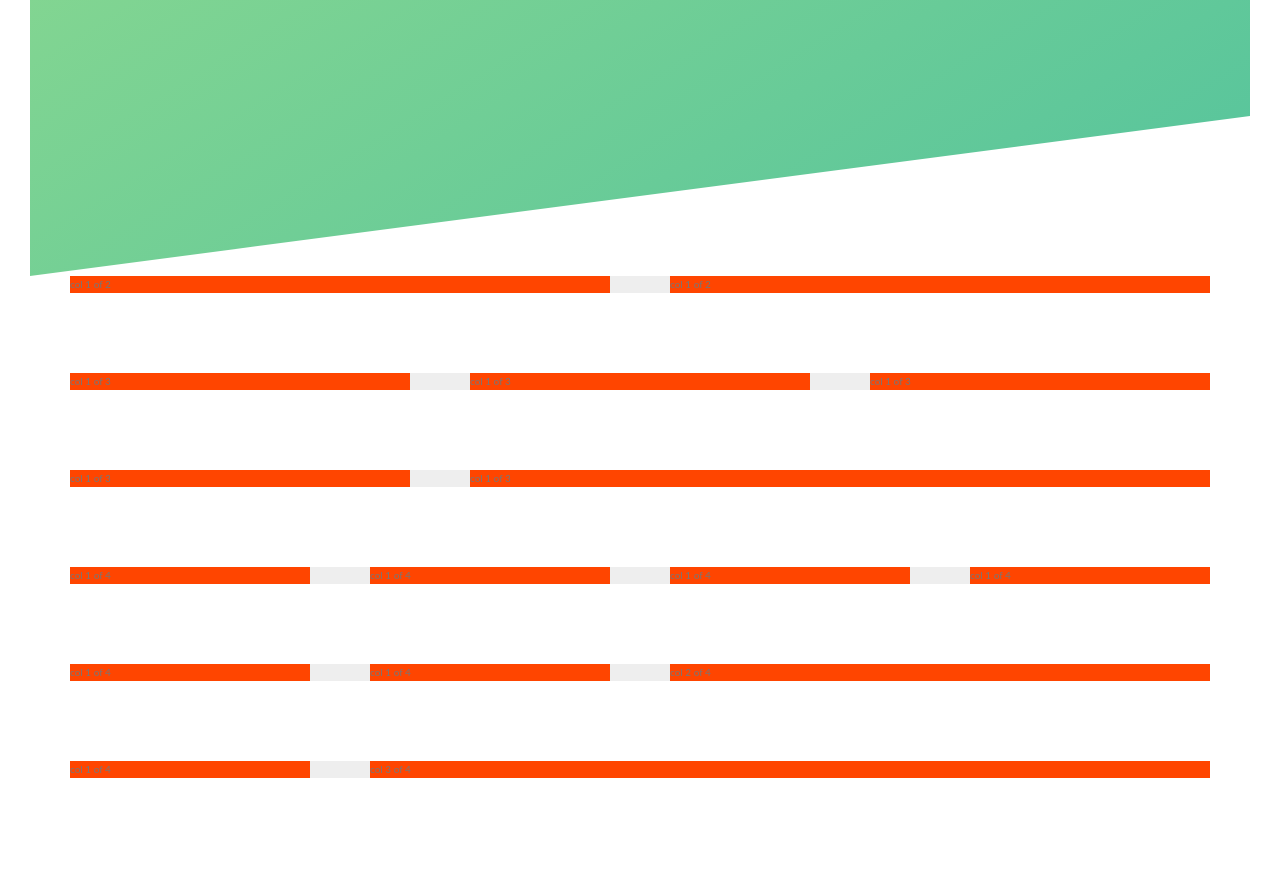
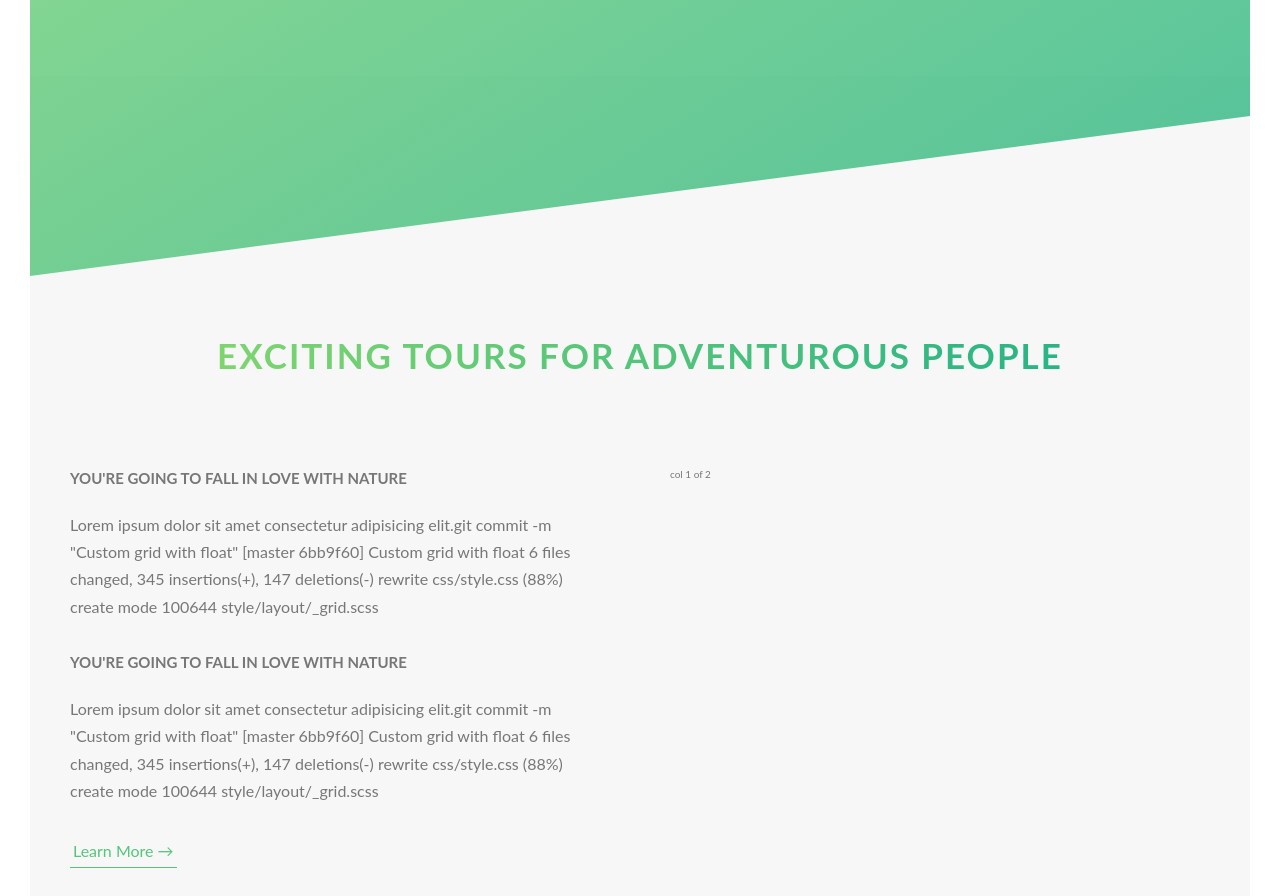
Before and after one commit to binhussen/tour-website, a website: page index.html in a window 1280 px wide. Shown: the part 514-1410 px from the top of the page. Before the commit the page ends 1322 px from the top, so only its background shows below. Drawn offline with Linux system fonts and the light colour scheme.

Commit message:
Add about section

```diff
--- a/index.html
+++ b/index.html
@@ -22,8 +22,42 @@
 				<a href="#" class="btn btn--white btn--animate">Discover our tours</a>
 			</div>
 		</header>
+		<main>
+			<section class="section-about">
+				<div class="u-center-text u-margin-bottom-big">
+					<h2 class="heading-secondary">
+						Exciting tours for adventurous people
+					</h2>
+				</div>
 
-		<section class="grid">
+				<div class="row">
+					<div class="col-1-of-2">
+						<h3 class="heading-tertiary u-margin-bottom-small">
+							You're going to fall in love with nature
+						</h3>
+						<p class="paragraph">
+							Lorem ipsum dolor sit amet consectetur adipisicing elit.git commit
+							-m "Custom grid with float" [master 6bb9f60] Custom grid with
+							float 6 files changed, 345 insertions(+), 147 deletions(-) rewrite
+							css/style.css (88%) create mode 100644 style/layout/_grid.scss
+						</p>
+						<h3 class="heading-tertiary u-margin-bottom-small">
+							You're going to fall in love with nature
+						</h3>
+						<p class="paragraph">
+							Lorem ipsum dolor sit amet consectetur adipisicing elit.git commit
+							-m "Custom grid with float" [master 6bb9f60] Custom grid with
+							float 6 files changed, 345 insertions(+), 147 deletions(-) rewrite
+							css/style.css (88%) create mode 100644 style/layout/_grid.scss
+						</p>
+
+						<a href="#" class="btn-text">Learn More &rarr;</a>
+					</div>
+					<div class="col-1-of-2">col 1 of 2</div>
+				</div>
+			</section>
+		</main>
+		<!-- <section class="grid">
 			<div class="row">
 				<div class="col-1-of-2">col 1 of 2</div>
 				<div class="col-1-of-2">col 1 of 2</div>
@@ -55,6 +89,6 @@
 				<div class="col-1-of-4">col 1 of 4</div>
 				<div class="col-3-of-4">col 3 of 4</div>
 			</div>
-		</section>
+		</section> -->
 	</body>
 </html>
--- a/style/abstracts/_variables.scss
+++ b/style/abstracts/_variables.scss
@@ -9,6 +9,9 @@ $color-black: #000;
 
 $color-gey-light-1: #f7f7f7;
 
+//font
+$default-font-size: 1.6rem;
+
 // grid
 $grid-width: 114rem;
 $gutter-vertical: 8rem;
--- a/style/base/_typography.scss
+++ b/style/base/_typography.scss
@@ -1,6 +1,6 @@
 /** @format */
 body {
-	font-family: "Lato", sans-serif;
+	font-family: 'Lato', sans-serif;
 	font-weight: 400;
 	/* font-size: 1.6rem; */
 	line-height: 1.7;
@@ -31,3 +31,37 @@ body {
 		animation: moveInRight 1s ease-out;
 	}
 }
+
+.heading-secondary {
+	font-size: 3.5rem;
+	text-transform: uppercase;
+	font-weight: 700;
+	background-image: linear-gradient(
+		to right,
+		$color-primary-light,
+		$color-primary-dark
+	);
+	display: inline-block;
+	-webkit-background-clip: text;
+	color: transparent;
+	letter-spacing: 2px;
+	transition: all 0.2s;
+
+	&:hover {
+		transform: skewY(2deg) skewX(15deg) scale(1.1);
+		text-shadow: 0.5rem 1rem 2rem rgba($color-black, 0.2);
+	}
+}
+
+.heading-tertiary {
+	font-size: 1.5rem;
+	font-weight: 700;
+	text-transform: uppercase;
+}
+
+.paragraph {
+	font-size: $default-font-size;
+	&:not(:last-child) {
+		margin-bottom: 3rem;
+	}
+}
--- a/style/base/_utilities.scss
+++ b/style/base/_utilities.scss
@@ -0,0 +1,14 @@
+/** @format */
+
+.u-center-text {
+	text-align: center;
+}
+.u-margin-bottom-small {
+	margin-bottom: 2rem;
+}
+.u-margin-bottom-big {
+	margin-bottom: 4rem;
+}
+.u-margin-bottom-big {
+	margin-bottom: 8rem;
+}
--- a/style/components/_button.scss
+++ b/style/components/_button.scss
@@ -28,7 +28,7 @@
 	}
 
 	&::after {
-		content: "";
+		content: '';
 		display: inline-block;
 		height: 100%;
 		width: 100%;
@@ -54,3 +54,27 @@
 		animation-fill-mode: backwards;
 	}
 }
+
+.btn-text {
+	&:link,
+	&:visited {
+		font-size: 1.6rem;
+		color: $color-primary;
+		display: inline-block;
+		text-decoration: none;
+		border-bottom: 1px solid $color-primary;
+		padding: 3px;
+	}
+
+	&:hover {
+		background-color: $color-primary;
+		color: $color-white;
+		box-shadow: 0 1rem 2rem rgba($color-black, 0.15);
+		transform: translateY(-2px);
+	}
+
+	&:active {
+		box-shadow: 0 0.5rem 1rem rgba($color-black, 0.15);
+		transform: translateY(0);
+	}
+}
--- a/style/layout/_grid.scss
+++ b/style/layout/_grid.scss
@@ -2,7 +2,7 @@
 
 .row {
 	max-width: $grid-width;
-	background-color: #eee;
+	// background-color: #eee;
 	margin: 0 auto;
 
 	&:not(:last-child) {
@@ -12,7 +12,7 @@
 	@include clearfix;
 
 	[class^='col-'] {
-		background-color: orangered;
+		// background-color: orangered;
 		float: left;
 
 		&:not(:last-child) {
--- a/style/pages/_home.scss
+++ b/style/pages/_home.scss
@@ -0,0 +1,7 @@
+/** @format */
+
+.section-about {
+	background-color: $color-gey-light-1;
+	padding: 25rem 0;
+	margin-top: -25vh;
+}
```
Also changed, not shown: css/style.css.
